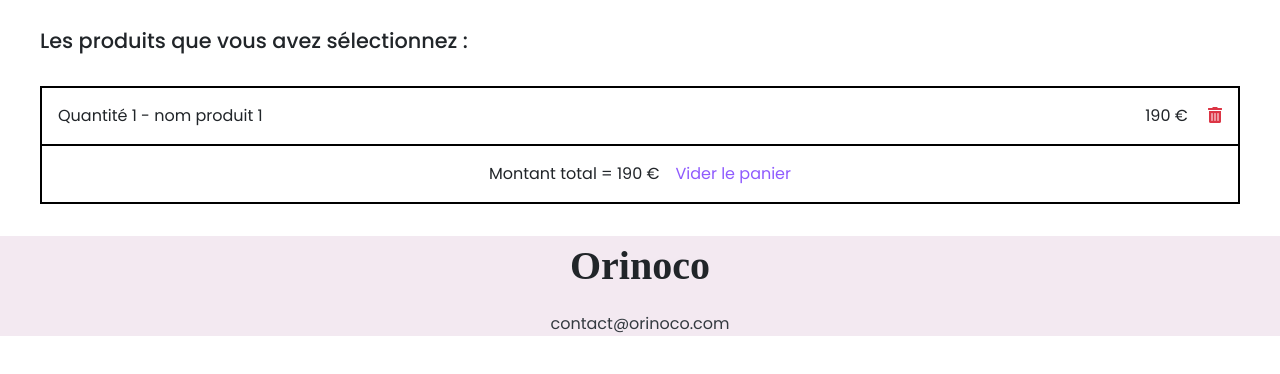
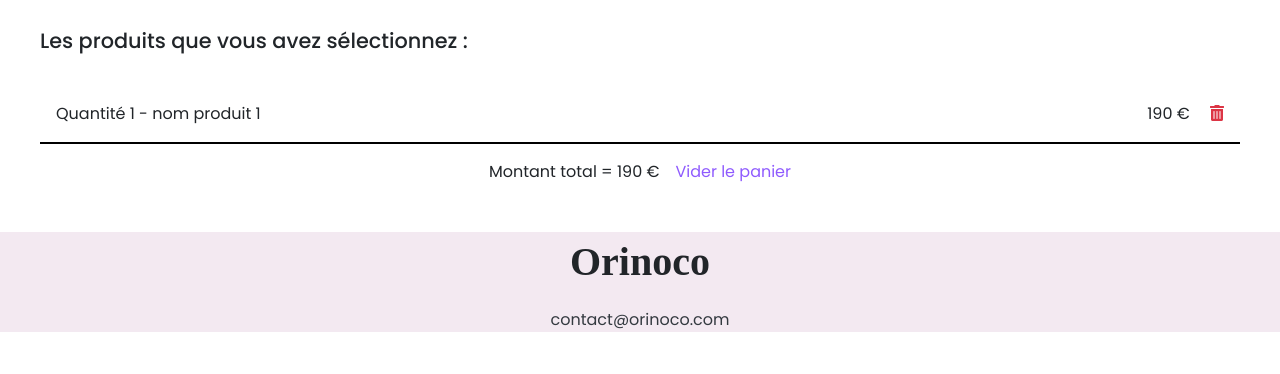
Before and after one commit to Theo-lemoine-oc/TheoLemoine_5_18042021, a plain HTML site: page frontend/pages/panier.html in a window 1280 px wide. Shown: the part 182-556 px from the top of the page. Drawn offline with nearby package versions, Linux system fonts and the light colour scheme.

Commit message:
withdraw the border from the basket

```diff
--- a/frontend/scss/style.scss
+++ b/frontend/scss/style.scss
@@ -192,7 +192,6 @@ footer {
         margin-bottom: 2rem;
     }
     #container {
-        border: #000 2px solid;
         margin-bottom: 2rem;
         .content {
             p {
```
Also changed, not shown: frontend/style.css, 1 other file.
